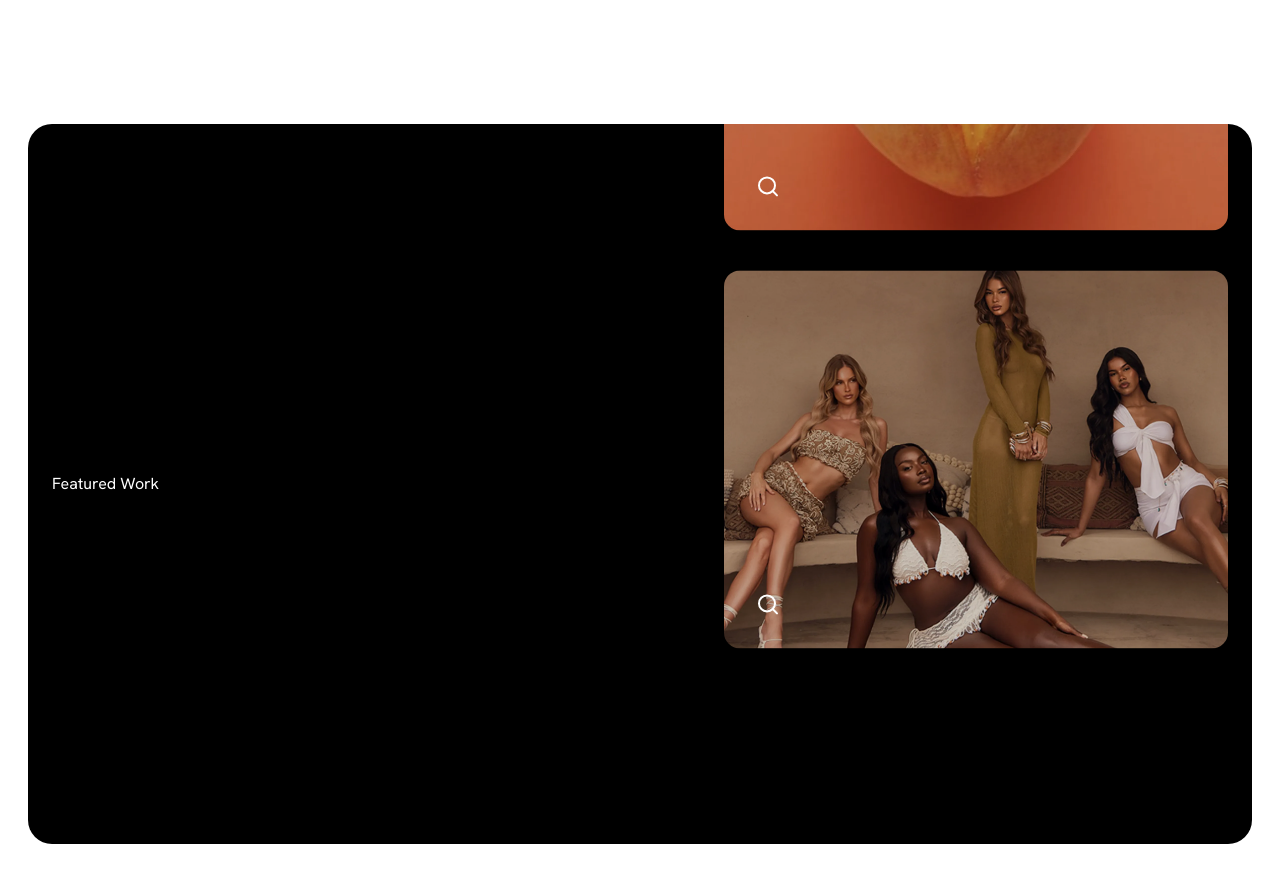
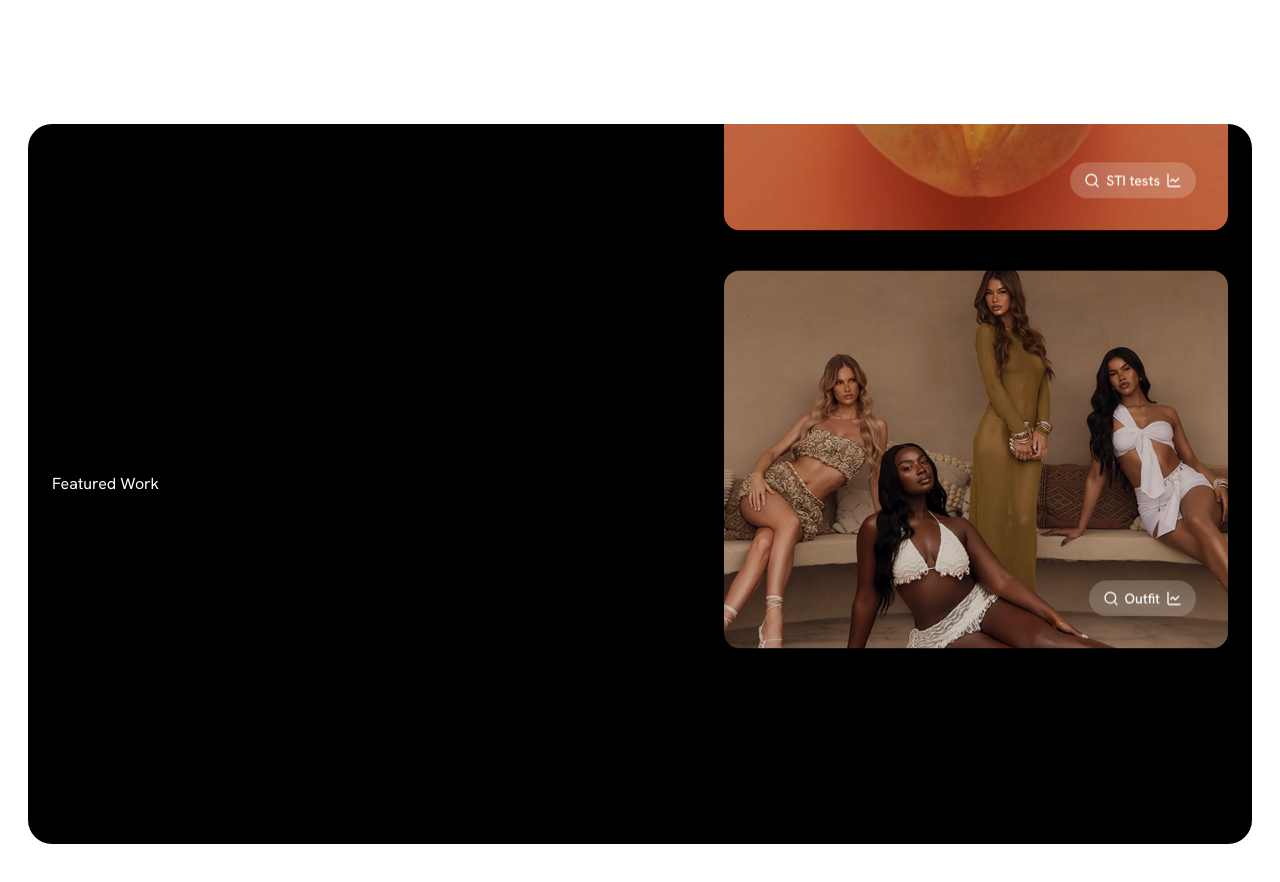
Before and after one commit to RahulKhanSuvo/rise-at-seven, a Next.js app: page / in a window 1280 px wide. Shown: the part 1300-2182 px from the top of the page. Built offline with nearby package versions, Linux system fonts and the light colour scheme.

Commit message:
feat: update project component to display type metadata with icons

```diff
--- a/src/components/Featured/Project.tsx
+++ b/src/components/Featured/Project.tsx
@@ -1,6 +1,6 @@
 import Image from "next/image";
 import { ProjectData } from "@/types/project";
-import { Search } from "lucide-react";
+import { ChartLine, Search } from "lucide-react";
 
 interface ProjectProps {
   project: ProjectData;
@@ -16,8 +16,12 @@ export default function Project({ project }: ProjectProps) {
       />
 
       {/* Content */}
-      <div className="absolute bottom-0 left-0 p-8 w-full transform transition-transform duration-500">
-        <Search />
+      <div className="absolute bottom-0 right-0 p-8 transform transition-transform duration-500">
+        <div className="flex items-center rounded-full font-medium text-white bg-white/20 backdrop-blur-sm text-sm gap-x-1.5 py-2 px-3.5">
+          <Search className="text-white size-4" />
+          <span className="text-white">{type}</span>
+          <ChartLine className="text-white size-4" />
+        </div>
       </div>
 
       {/* Color Accent */}
```
